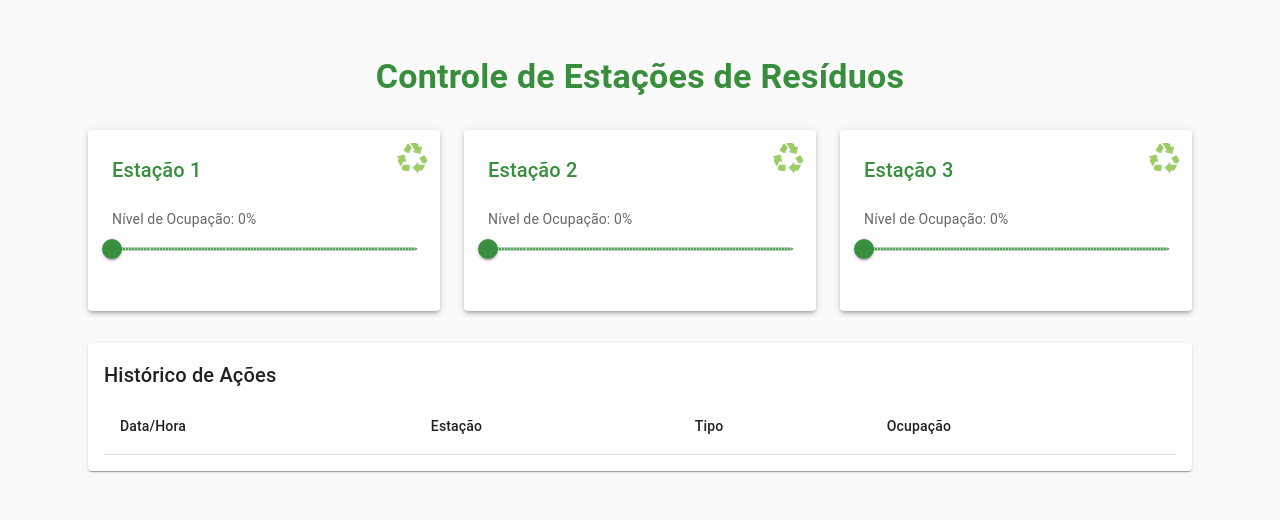
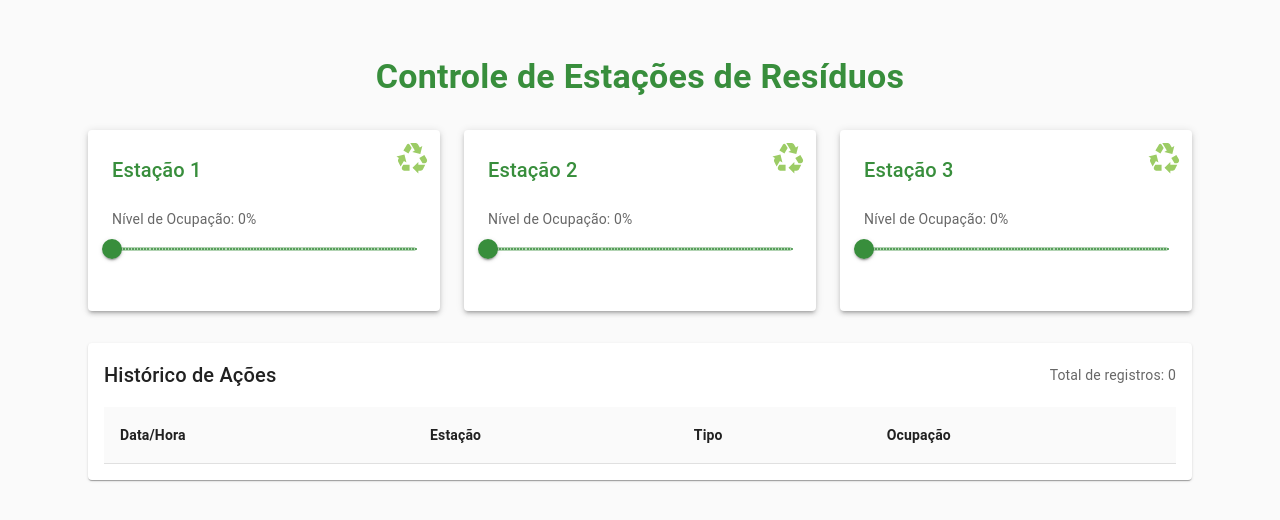
Before and after one commit to sennaBruno/desafio-b2blue, a React (Vite) app: page / in a window 1280 px wide. Shown: the top 520 px of the page. Built offline with nearby package versions, Linux system fonts and the light colour scheme.

Commit message:
feat: Ultimas modificações e melhorias

```diff
--- a/src/components/ActionHistory/index.tsx
+++ b/src/components/ActionHistory/index.tsx
@@ -7,6 +7,7 @@ import {
   TableHead,
   TableRow,
   Typography,
+  Box,
 } from '@mui/material';
 import { Action } from '../../types/action';
 import { memo } from 'react';
@@ -27,24 +28,40 @@ interface ActionHistoryProps {
  * @param {Action[]} actions - Array de ações a serem exibidas
  */
 export const ActionHistory = memo(function ActionHistory({ actions }: ActionHistoryProps) {
+  const sortedActions = [...actions].sort((a, b) => {
+    return new Date(b.timestamp).getTime() - new Date(a.timestamp).getTime();
+  });
+
   return (
     <Paper sx={{ mt: 4, p: 2 }}>
-      <Typography variant="h6" component="h2" gutterBottom>
-        Histórico de Ações
-      </Typography>
-      <TableContainer>
-        <Table>
+      <Box sx={{ display: 'flex', justifyContent: 'space-between', alignItems: 'center', mb: 2 }}>
+        <Typography variant="h6" component="h2">
+          Histórico de Ações
+        </Typography>
+        <Typography variant="body2" color="text.secondary">
+          Total de registros: {actions.length}
+        </Typography>
+      </Box>
+
+      <TableContainer sx={{ maxHeight: 400 }}>
+        <Table stickyHeader>
           <TableHead>
             <TableRow>
-              <TableCell>Data/Hora</TableCell>
-              <TableCell>Estação</TableCell>
-              <TableCell>Tipo</TableCell>
-              <TableCell>Ocupação</TableCell>
+              <TableCell sx={{ fontWeight: 'bold' }}>Data/Hora</TableCell>
+              <TableCell sx={{ fontWeight: 'bold' }}>Estação</TableCell>
+              <TableCell sx={{ fontWeight: 'bold' }}>Tipo</TableCell>
+              <TableCell sx={{ fontWeight: 'bold' }}>Ocupação</TableCell>
             </TableRow>
           </TableHead>
           <TableBody>
-            {actions.map((action) => (
-              <TableRow key={action.id}>
+            {sortedActions.map((action) => (
+              <TableRow
+                key={action.id}
+                sx={{
+                  '&:hover': { backgroundColor: 'action.hover' },
+                  backgroundColor: action.type === 'ALERT' ? 'warning.lighter' : 'inherit',
+                }}
+              >
                 <TableCell>{new Date(action.timestamp).toLocaleString('pt-BR')}</TableCell>
                 <TableCell>{action.stationName}</TableCell>
                 <TableCell>
--- a/src/components/EstacaoArmazenamento/index.tsx
+++ b/src/components/EstacaoArmazenamento/index.tsx
@@ -82,10 +82,13 @@ export function EstacaoArmazenamento({
               color:
                 station.occupancyPercentage >= OCCUPANCY_THRESHOLD ? 'error.main' : 'primary.main',
               '& .MuiSlider-thumb': {
-                transition: 'transform 0.2s',
+                transition: 'all 0.2s ease-in-out',
                 '&:hover': {
-                  transform: 'scale(1.2)',
+                  boxShadow: '0 0 0 8px rgba(25, 118, 210, 0.16)',
                 },
+              },
+              '& .MuiSlider-track': {
+                transition: 'all 0.2s ease-in-out',
               },
             }}
           />
--- a/src/contexts/StationContext.tsx
+++ b/src/contexts/StationContext.tsx
@@ -3,9 +3,10 @@ import { Station } from '../types/station';
 import { mockStations } from '../services/stationService';
 import { OCCUPANCY_THRESHOLD } from '../constants';
 import { useNotification } from './NotificationContext';
-import { actionService } from '../services/actionService';
 import { Action } from '../types/action';
 import { storageService } from '../services/storageService';
+import { MESSAGES } from '../constants/messages';
+import { actionService } from '../services/actionService';
 
 interface StationContextData {
   stations: Station[];
@@ -83,10 +84,7 @@ export function StationProvider({ children }: StationProviderProps) {
         occupancyPercentage: newValue,
       });
       setActions(actionService.getActions());
-      showNotification(
-        `Pedido de coleta gerado para ${station?.name}! Nível crítico de ocupação.`,
-        'warning'
-      );
+      showNotification(MESSAGES.COLLECTION_ALERT(station?.name || ''), 'warning');
     } else if (previousValue >= OCCUPANCY_THRESHOLD && newValue < OCCUPANCY_THRESHOLD) {
       setAlerts((prev) => ({ ...prev, [stationId]: false }));
     }
@@ -111,7 +109,7 @@ export function StationProvider({ children }: StationProviderProps) {
       occupancyPercentage: currentOccupancy,
     });
     setActions(actionService.getActions());
-    showNotification(`Coleta realizada com sucesso em ${station?.name}!`, 'success');
+    showNotification(MESSAGES.COLLECTION_SUCCESS(station?.name || ''), 'success');
   };
 
   return (
--- /dev/null
+++ b/src/services/actionService.ts
@@ -0,0 +1,33 @@
+import { Action } from '../types/action';
+import { storageService } from './storageService';
+
+class ActionService {
+  private actions: Action[] = [];
+
+  constructor() {
+    this.actions = storageService.getActions();
+  }
+
+  registerAction(action: Omit<Action, 'id' | 'timestamp'>) {
+    const newAction = {
+      ...action,
+      id: crypto.randomUUID(),
+      timestamp: new Date(),
+    };
+
+    this.actions = [...this.actions, newAction];
+    storageService.saveActions(this.actions);
+    return newAction;
+  }
+
+  getActions() {
+    return this.actions;
+  }
+
+  clearActions() {
+    this.actions = [];
+    storageService.saveActions(this.actions);
+  }
+}
+
+export const actionService = new ActionService();
```
Also changed, not shown: src/tests/validation.ts (deleted, +0 -23 lines).
